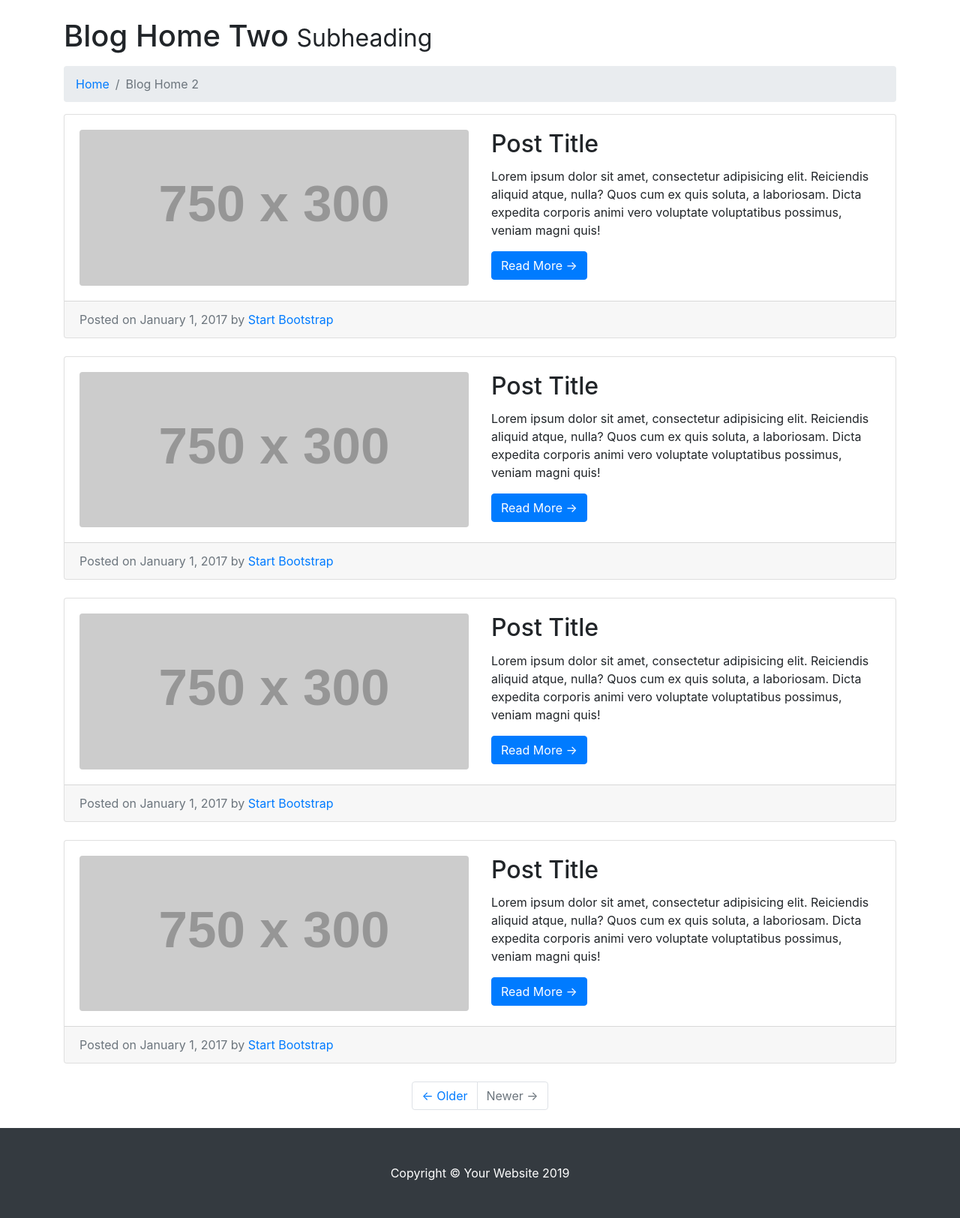
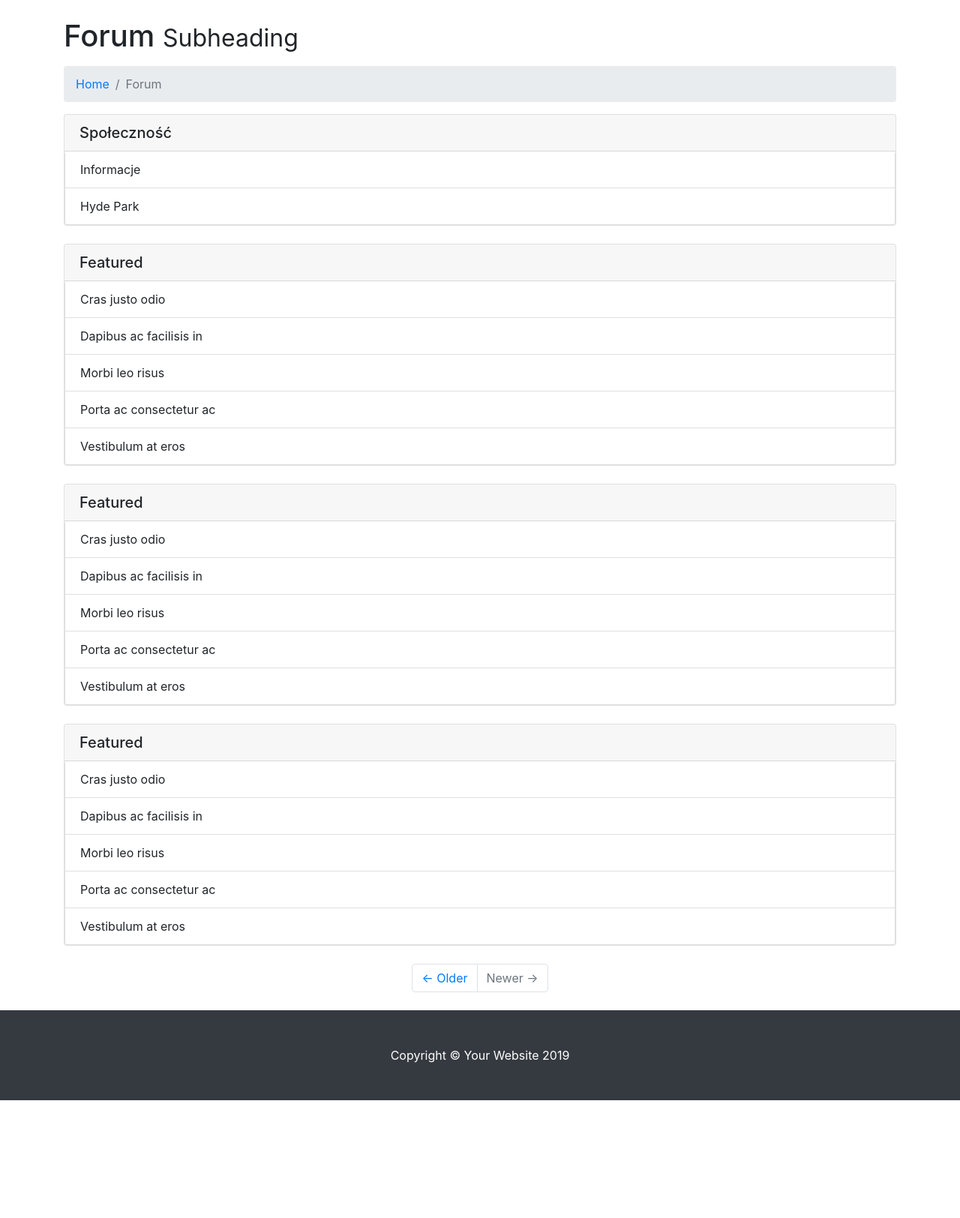
Before and after one commit to sebastian-ml/python-django-pep-8-site, a Django app: page /forum/ in a window 1280 px wide. Shown: the part 56-1680 px from the top of the page at 75% size. After the commit the page ends 1523 px from the top, so only its background shows below. Run offline with Django 3.2, Linux system fonts and the light colour scheme; grey boxes labelled with a size stand in for pictures from a placeholder-image service; some libraries are stand-ins or nearby versions.

Commit message:
Edit forum page Add new 'forum' template.

```diff
--- /dev/null
+++ b/forum/templates/forum/hydepark.html
@@ -0,0 +1,4 @@
+{% extends 'main/main.html' %}
+{% block content %}
+
+{% endblock %}
--- a/forum/templates/forum/main.html
+++ b/forum/templates/forum/main.html
@@ -5,103 +5,60 @@
     <div class="container">
 
         <!-- Page Heading/Breadcrumbs -->
-        <h1 class="mt-4 mb-3">Blog Home Two
+        <h1 class="mt-4 mb-3">Forum
             <small>Subheading</small>
         </h1>
 
         <ol class="breadcrumb">
             <li class="breadcrumb-item">
-                <a href="index.html">Home</a>
+                <a href="{% url 'main-page' %}">Home</a>
             </li>
-            <li class="breadcrumb-item active">Blog Home 2</li>
+            <li class="breadcrumb-item active">Forum</li>
         </ol>
 
         <!-- Blog Post -->
         <div class="card mb-4">
-            <div class="card-body">
-                <div class="row">
-                    <div class="col-lg-6">
-                        <a href="#">
-                            <img class="img-fluid rounded" src="http://placehold.it/750x300" alt="">
-                        </a>
-                    </div>
-                    <div class="col-lg-6">
-                        <h2 class="card-title">Post Title</h2>
-                        <p class="card-text">Lorem ipsum dolor sit amet, consectetur adipisicing elit. Reiciendis aliquid atque, nulla? Quos cum ex quis soluta, a laboriosam. Dicta expedita corporis animi vero voluptate voluptatibus possimus, veniam magni quis!</p>
-                        <a href="#" class="btn btn-primary">Read More &rarr;</a>
-                    </div>
-                </div>
-            </div>
-            <div class="card-footer text-muted">
-                Posted on January 1, 2017 by
-                <a href="#">Start Bootstrap</a>
-            </div>
+            <h5 class="card-header">Społeczność</h5>
+            <ul class="list-group">
+                <li class="list-group-item">Informacje</li>
+                <li class="list-group-item">Hyde Park</li>
+            </ul>
         </div>
 
         <!-- Blog Post -->
         <div class="card mb-4">
-            <div class="card-body">
-                <div class="row">
-                    <div class="col-lg-6">
-                        <a href="#">
-                            <img class="img-fluid rounded" src="http://placehold.it/750x300" alt="">
-                        </a>
-                    </div>
-                    <div class="col-lg-6">
-                        <h2 class="card-title">Post Title</h2>
-                        <p class="card-text">Lorem ipsum dolor sit amet, consectetur adipisicing elit. Reiciendis aliquid atque, nulla? Quos cum ex quis soluta, a laboriosam. Dicta expedita corporis animi vero voluptate voluptatibus possimus, veniam magni quis!</p>
-                        <a href="#" class="btn btn-primary">Read More &rarr;</a>
-                    </div>
-                </div>
-            </div>
-            <div class="card-footer text-muted">
-                Posted on January 1, 2017 by
-                <a href="#">Start Bootstrap</a>
-            </div>
+            <h5 class="card-header">Featured</h5>
+            <ul class="list-group">
+                <li class="list-group-item">Cras justo odio</li>
+                <li class="list-group-item">Dapibus ac facilisis in</li>
+                <li class="list-group-item">Morbi leo risus</li>
+                <li class="list-group-item">Porta ac consectetur ac</li>
+                <li class="list-group-item">Vestibulum at eros</li>
+            </ul>
         </div>
 
         <!-- Blog Post -->
         <div class="card mb-4">
-            <div class="card-body">
-                <div class="row">
-                    <div class="col-lg-6">
-                        <a href="#">
-                            <img class="img-fluid rounded" src="http://placehold.it/750x300" alt="">
-                        </a>
-                    </div>
-                    <div class="col-lg-6">
-                        <h2 class="card-title">Post Title</h2>
-                        <p class="card-text">Lorem ipsum dolor sit amet, consectetur adipisicing elit. Reiciendis aliquid atque, nulla? Quos cum ex quis soluta, a laboriosam. Dicta expedita corporis animi vero voluptate voluptatibus possimus, veniam magni quis!</p>
-                        <a href="#" class="btn btn-primary">Read More &rarr;</a>
-                    </div>
-                </div>
-            </div>
-            <div class="card-footer text-muted">
-                Posted on January 1, 2017 by
-                <a href="#">Start Bootstrap</a>
-            </div>
+            <h5 class="card-header">Featured</h5>
+            <ul class="list-group">
+                <li class="list-group-item">Cras justo odio</li>
+                <li class="list-group-item">Dapibus ac facilisis in</li>
+                <li class="list-group-item">Morbi leo risus</li>
+                <li class="list-group-item">Porta ac consectetur ac</li>
+                <li class="list-group-item">Vestibulum at eros</li>
+            </ul>
         </div>
 
         <!-- Blog Post -->
         <div class="card mb-4">
-            <div class="card-body">
-                <div class="row">
-                    <div class="col-lg-6">
-                        <a href="#">
-                            <img class="img-fluid rounded" src="http://placehold.it/750x300" alt="">
-                        </a>
-                    </div>
-                    <div class="col-lg-6">
-                        <h2 class="card-title">Post Title</h2>
-                        <p class="card-text">Lorem ipsum dolor sit amet, consectetur adipisicing elit. Reiciendis aliquid atque, nulla? Quos cum ex quis soluta, a laboriosam. Dicta expedita corporis animi vero voluptate voluptatibus possimus, veniam magni quis!</p>
-                        <a href="#" class="btn btn-primary">Read More &rarr;</a>
-                    </div>
-                </div>
-            </div>
-            <div class="card-footer text-muted">
-                Posted on January 1, 2017 by
-                <a href="#">Start Bootstrap</a>
-            </div>
+            <h5 class="card-header">Featured</h5>
+            <ul class="list-group">
+                <li class="list-group-item">Cras justo odio</li>
+                <li class="list-group-item">Dapibus ac facilisis in</li>
+                <li class="list-group-item">Morbi leo risus</li>
+                <li class="list-group-item">Porta ac consectetur ac</li>
+                <li class="list-group-item">Vestibulum at eros</li>
+            </ul>
         </div>
 
         <!-- Pagination -->
@@ -115,8 +72,6 @@
         </ul>
 
     </div>
-
-    </div>
     <!-- /.container -->
 
 {% endblock %}
--- a/forum/urls.py
+++ b/forum/urls.py
@@ -4,4 +4,8 @@ from . import views
 
 urlpatterns = [
     path('', views.home, name='forum-main'),
+    path('community/',
+         views.CommunityTemplateView.as_view(),
+         name='forum-community'
+         ),
 ]
--- a/forum/views.py
+++ b/forum/views.py
@@ -1,5 +1,10 @@
 from django.shortcuts import render
+from django.views.generic import TemplateView
 
 
 def home(request):
     return render(request, 'forum/main.html')
+
+
+class CommunityTemplateView(TemplateView):
+    template_name = 'forum/community.html'
```
Also changed, not shown: forum/templates/forum/community.html (added, +22 -0 lines), main/templates/main/main2.html (added, +10 -0 lines).
